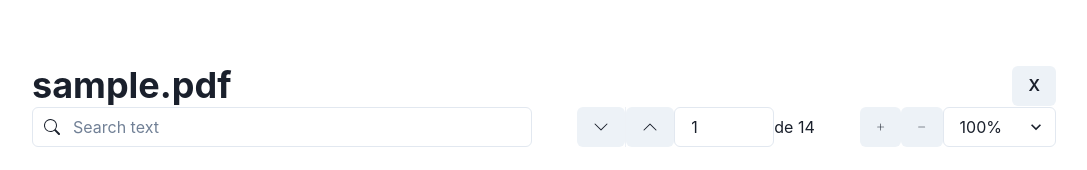
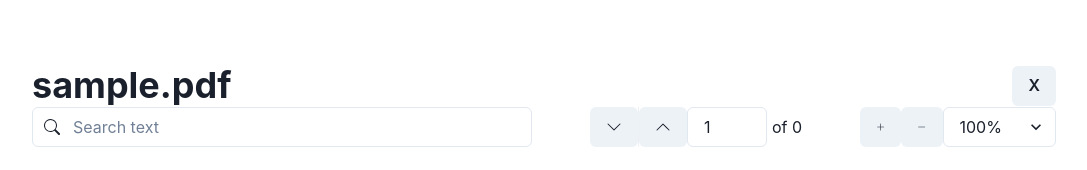
Before and after one commit to OscarCasadoLorenzo/PDFProView, a React (Vite) app: page / in a window 1280 px wide. Shown: the top 170 px of the page, without its empty margins (96-1183 px from the left). Built offline with nearby package versions, Linux system fonts and the light colour scheme.

Commit message:
feat: :sparkles: Total pages count

```diff
--- a/src/components/PDFNavigatorComponent.tsx
+++ b/src/components/PDFNavigatorComponent.tsx
@@ -1,9 +1,14 @@
 import { Button } from '@chakra-ui/button';
 import { Input } from '@chakra-ui/input';
 import { Flex } from '@chakra-ui/layout';
-import { useAtom } from 'jotai';
+import { useAtom, useAtomValue } from 'jotai';
 import { FC, useEffect } from 'react';
-import { pageAtom, scaleAtom, searchTextAtom } from '../data/atoms';
+import {
+  pageAtom,
+  scaleAtom,
+  searchTextAtom,
+  totalPagesAtom,
+} from '../data/atoms';
 
 import {
   Box,
@@ -29,6 +34,8 @@ const PDFNavigatorComponent: FC<PDFNavigatorComponentProps> = ({
   const [page, setPage] = useAtom(pageAtom);
   const [, setScale] = useAtom(scaleAtom);
   const [text, setText] = useAtom(searchTextAtom);
+
+  const totalPages = useAtomValue(totalPagesAtom);
 
   const scrollToItem = () => {
     windowRef.current && windowRef.current.scrollToItem(page - 1, 'start');
@@ -61,13 +68,14 @@ const PDFNavigatorComponent: FC<PDFNavigatorComponentProps> = ({
         </Button>
         <Input
           value={page}
-          maxW={'100px'}
+          w={'80px'}
+          mr='5px'
           onChange={(e) => {
             setPage(Number(e.target.value));
           }}
           type='text'
         />
-        de 14
+        of {totalPages}
       </Box>
 
       <Box display='inherit'>
--- a/src/components/PdfViewer.tsx
+++ b/src/components/PdfViewer.tsx
@@ -2,7 +2,7 @@ import { useAtom } from 'jotai';
 import { FC, useCallback, useEffect, useRef, useState } from 'react';
 import { VariableSizeList } from 'react-window';
 import useResizeObserver from 'use-resize-observer';
-import { scaleAtom } from '../data/atoms';
+import { scaleAtom, totalPagesAtom } from '../data/atoms';
 import Page from './Page';
 import PdfPage from './PdfPage';
 
@@ -50,6 +50,11 @@ const PdfViewer: FC<PdfViewerProps> = ({
     },
     [getPdfPage, pages]
   );
+
+  const [, setTotalPages] = useAtom(totalPagesAtom);
+  useEffect(() => {
+    setTotalPages(pages.length);
+  }, [pages]);
 
   const handleItemSize = useCallback(
     (index: number) => {
--- a/src/data/atoms.ts
+++ b/src/data/atoms.ts
@@ -3,3 +3,5 @@ import { atom } from 'jotai';
 export const pageAtom = atom<number>(1);
 export const scaleAtom = atom<number>(1);
 export const searchTextAtom = atom<string>('');
+
+export const totalPagesAtom = atom<number>(0);
```
